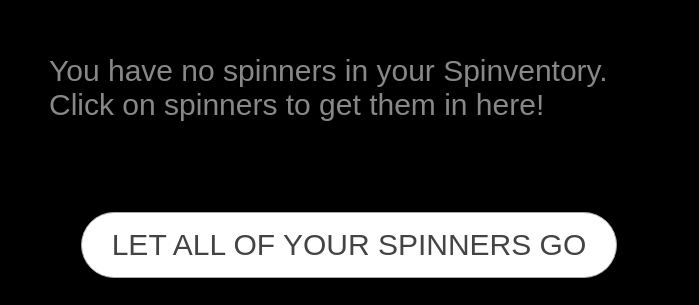
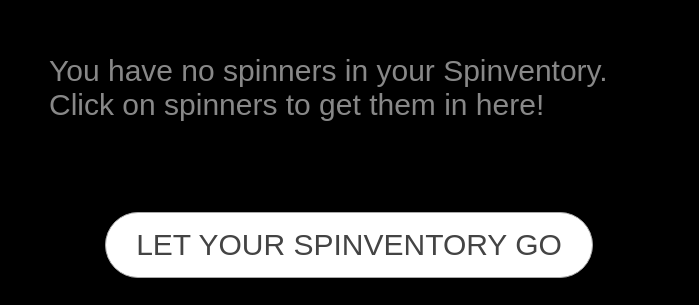
Before and after one commit to jimkang/spinners, a website: page index.html in a window 1280 px wide. Both pictures are taken after a click on the link "Your Spinventory". Shown: the part 154-459 px from the top of the page, without its empty margins (291-990 px from the left). Drawn offline with Linux system fonts and the light colour scheme; a web font is replaced by a local one.

Commit message:
Clean up button phrasing.

```diff
--- a/index.html
+++ b/index.html
@@ -18,7 +18,7 @@
       <ul id="spinventory-list-root"></ul>
 
       <section class="controls">
-        <button id="clear-spinventory-button">Let all of your spinners go</button>
+        <button id="clear-spinventory-button">Let your spinventory go</button>
         <!-- <button id="spin-spinventory-button">Spin your Spinventory</button> -->
         <a class="go-to-spinners-link">To the Spinners!</a>
       </section>
```
